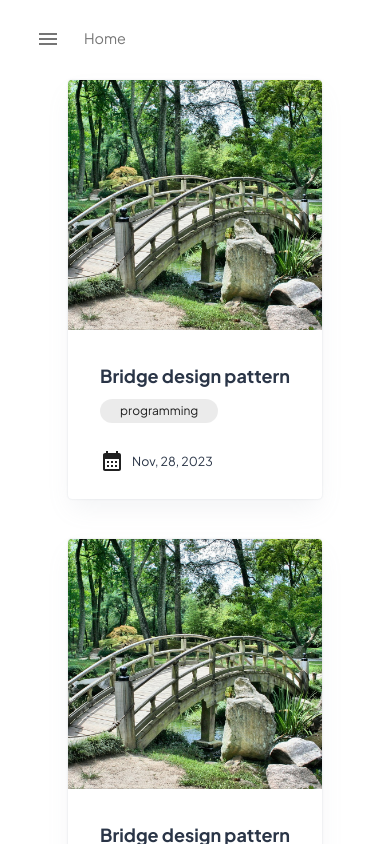
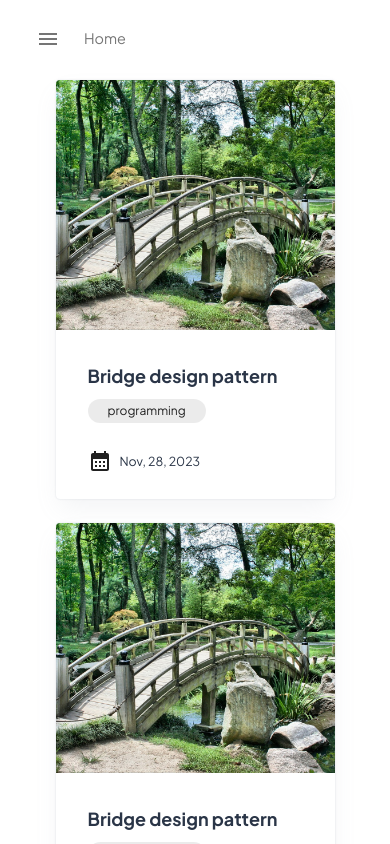
Before and after one commit to BijianWu/blog, a React (Create React App) app: page / in a window 390 px wide. Shown: the top 844 px of the page. Built offline with nearby package versions, Linux system fonts and the light colour scheme.

Commit message:
blog posts spacing in different screen resolutions

```diff
--- a/src/blog/BlogPost.jsx
+++ b/src/blog/BlogPost.jsx
@@ -9,11 +9,11 @@ export default function BlogPost({imageUrl, title, dateString, route}){
     const navigate = useNavigate();
     return <>
 
-    <Card onClick={ () => navigate(`posts/${route}`) } elevation={1} sx={{  transition: "transform 0.3s ease-in-out", "&:hover": { transform: "scale3d(1.05, 1.05, 1)", boxShadow: "rgba(236, 175, 114, 1) 0px 0px 8px 0px, rgba(145, 158, 171, 0.12) 0px 12px 24px -4px" },     maxWidth: 360, borderRadius: 1, transition: "box-shadow 300ms cubic-bezier(0.4, 0, 0.2, 1) 0ms", boxShadow: "rgba(145, 158, 171, 0.3) 0px 0px 2px 0px, rgba(145, 158, 171, 0.12) 0px 12px 24px -4px" }}>
+    <Card onClick={ () => navigate(`posts/${route}`) } elevation={1} sx={{  minWidth: "90%" ,transition: "transform 0.3s ease-in-out", "&:hover": { transform: "scale3d(1.05, 1.05, 1)", boxShadow: "rgba(236, 175, 114, 1) 0px 0px 8px 0px, rgba(145, 158, 171, 0.12) 0px 12px 24px -4px" },     maxWidth: 400, borderRadius: 1, transition: "box-shadow 300ms cubic-bezier(0.4, 0, 0.2, 1) 0ms", boxShadow: "rgba(145, 158, 171, 0.3) 0px 0px 2px 0px, rgba(145, 158, 171, 0.12) 0px 12px 24px -4px" }}>
       <CardMedia
         sx={{ height: 250 }}
         image={imageUrl}
-        title="open book"
+        title={title}
       />
       <CardContent sx={{ p: 4 }}>
         {/* <Chip label="programming" sx={{ height:"24px",  marginTop: -1,  marginBottom: 2,  color: "rgb(42, 53, 71)", fontWeight:"600", display: "inline-flex", alignItems: "center", justifyContent: "center", '& .MuiChip-label': {paddingLeft: 1, paddingRight: 1, fontSize: "12px", height: "18px", verticalAlign: "center"}}}  /> */}
--- a/src/blog/BlogPosts.jsx
+++ b/src/blog/BlogPosts.jsx
@@ -7,10 +7,10 @@ import BridgeDesignPatternBlogPost from "../pages/blogs/november_28_2023/BridgeD
 
 export default function BlogPosts(){
     const theme = useTheme();
+    const lgMatches = useMediaQuery(theme.breakpoints.up('lg'));
     const mdMatches = useMediaQuery(theme.breakpoints.up('md'));
-
     return <>
-    <Grid container spacing={mdMatches ? 10 : 5}>
+    <Grid container spacing={lgMatches ? 10 : 3}>
         <Grid item xl={4} md={6} xs={12} display={mdMatches ? "" : "flex"} justifyContent={"center"} alignItems={"center"}>
             <BridgeDesignPatternBlogPost />
         </Grid>
```
